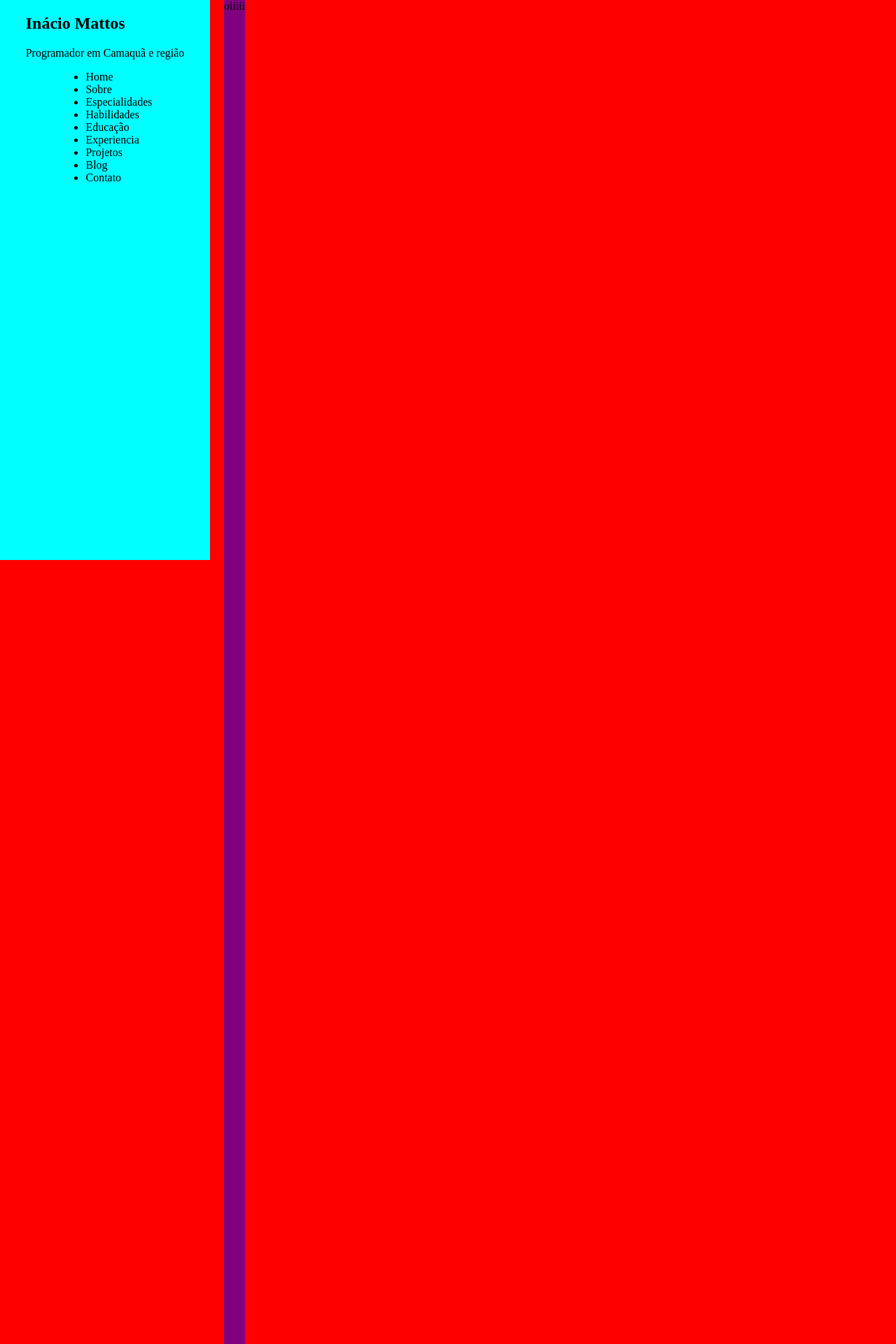
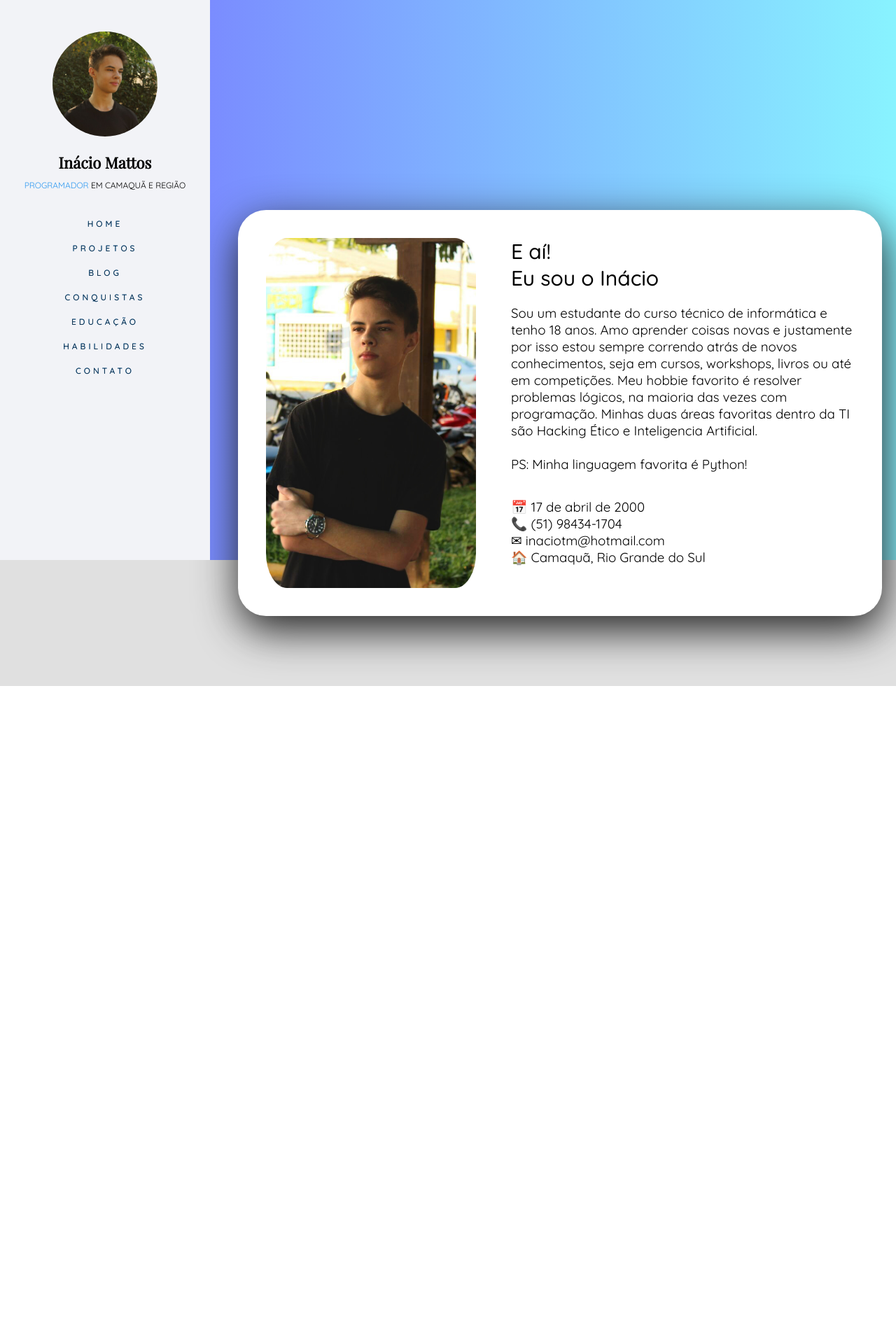
Before and after one commit to inacioMattos/inacio-site, a Django app: page / in a window 1280 px wide. Shown: the top 1920 px of the page at 70% size. After the commit the page ends 980 px from the top, so only its background shows below. Run offline with Django 3.2, Linux system fonts and the light colour scheme; some libraries are stand-ins or nearby versions.

Commit message:
Home completa

```diff
--- a/static/css/base.css
+++ b/static/css/base.css
@@ -1,5 +1,6 @@
 body{
 	margin: 0px;
+	background-color: #e0e0e0;
 }
 
 
@@ -11,11 +12,12 @@ a {
 .main{
 	display: flex;
 	flex-direction: row;
-	background-color: red;
+	z-index: -2;
 }
 
 .menu{
-	background-color: aqua;
+	background-color: #f2f3f7;
+	font-family: 'Playfair Display', serif;
 	height: 100vh;
 	padding: 0px 25px 0px 25px;
 	margin-right: 20px;
@@ -25,26 +27,81 @@ a {
 	flex-direction: column;
 	position: sticky;
 	top: 0;
+	text-align: center;
+	min-width: 250px;
+	z-index: 10;
+}
+
+.img-menu{
+	background-size: cover;
+    background-position: center center;
+    background-repeat: no-repeat;
+	position: relative;
+	width: 150px;
+	height: 150px;
+	border-radius: 50%;
+	margin: 45px auto 0px auto;
+}
+
+.items{
+	padding: 5px 0px 5px 0px;
+	text-transform: uppercase;
+	font-family: 'Quicksand', sans-serif;
+	font-size: 12px;
+	margin-top: 24px;
+	font-weight: 500;
+}
+
+ul{
+	list-style-type: none;
+}
+
+#header{
+	margin-bottom: 5px;
+}
+
+.item-menu{
+	padding: 10px 0px 10px 0px;
+	color: rgba(0, 0, 0, 0.7);
+	transition: all 0.3s;
+	letter-spacing: 4px;
+	text-shadow: 0px 0px 0px #2c98f0;
+}
+.item-menu:hover{
+	color: black;
+	text-shadow: 3px 3px 10px #2c98f0;
+	letter-spacing: 2px;
+}
+
+ul .ativo{
+	color: #2c98f0;
+	text-decoration: underline;
+}
+
+.sub-header
+{
+	font-family: 'Quicksand', sans-serif;
+	text-transform: uppercase;
+	font-size: 12px;
 }
 
 .btn-menu{
 	margin-right: 20px;
 	font-size: 60px;
-	background-color: blue;
 	transition: all 1s;
 	display: none;
 }
 
 .conteudo{
-	background-color: purple;
-	transition: all 1s;
-	height: 500vh;
+	width: 100%;
 }
 
 
-@media only screen and (max-width: 700px)
+@media only screen and (max-width: 800px)
 {
-
+	.main{
+		height: 100vh;
+	}
 
 	.menu{
 		position: fixed;
--- /dev/null
+++ b/static/css/home.css
@@ -0,0 +1,143 @@
+.main-home{
+	width: 100%;
+	height: 100%;
+	display: flex;
+	flex-direction: column;
+	align-items: center;
+}
+
+.gradient{
+	width: 100%;
+	height: 800px;
+	background-image: -webkit-linear-gradient(0deg,#766dff 0%,#88f3ff 100%);
+	position: absolute;
+	top: 0px;
+	left: 0px;
+	z-index: -1;
+}
+
+div.card{
+	margin: 300px 100px 100px 100px;
+	background-color: white;
+	display: flex;
+	padding: 40px;
+	font-family: 'Quicksand', sans-serif;
+	border-radius: 40px;
+	max-width: 1000px;
+	flex-wrap: nowrap;
+	box-shadow:2px 20px 60px #212121;
+}
+
+.card div.foto-card{
+	background-size: cover;
+    background-position: center center;
+    background-repeat: no-repeat;
+	position: relative;
+	width: 400px;
+	height: 600px;
+	border-radius: 10%;
+	min-width: 400px;
+}
+
+.menu{
+	z-index: 10;
+}
+
+div.card div.texto{
+	display: flex;
+	flex-direction: column;
+	margin-left: 50px;
+}
+
+div.card div.texto span.header{
+	font-size: 40px;
+	font-weight: 500;
+}
+
+div.card div.texto h3{
+	font-weight: 400;
+}
+
+
+@media only screen and (max-width: 1700px)
+{
+	div.card div.foto-card{
+		min-width: 300px;
+		height: 500px;
+	}
+
+	div.card{
+
+		margin: 300px 20px 100px 20px;
+	}
+
+	div.card div.texto span.header{
+		font-size: 30px;
+	}
+
+	@media only screen and (max-width: 1200px)
+	{
+		span.cortar{
+			display: none;
+		}
+
+		@media only screen and (max-width: 1100px)
+		{
+			div.card
+			{
+				flex-direction: column;
+				align-items: center;
+				margin-top: 100px;
+			}
+
+			div.card div.foto-card{
+				height: 40vw;
+				min-height: 250px;
+				width: 40vw;
+				min-width: 250px;
+				margin-bottom: 40px;
+			}
+
+			div.card div.texto{
+				margin-left: 0px;
+			}
+
+			@media only screen and (max-width: 800px)
+			{
+				div.card div.foto-card{
+					width: 400px;
+					height: 400px;
+				}
+			}
+			@media only screen and (max-width: 500px)
+			{
+				body{
+					overflow-y: scroll;
+					overflow-x: hidden;
+				}
+				.gradient{
+					height: 100px;
+				}
+
+				div.card{
+					margin-top: 100px;
+					padding-top: 30px;
+					width: 100%;
+					box-shadow: 1px 1px 40px #00000041
+				}
+
+				div.card div.foto-card{
+					width: 90vw;
+					height: 90vw;
+					border-radius: 3%;
+				}
+
+				div.card div.texto{
+					margin: 10px;
+				}
+			}
+
+
+		}
+	}
+}
--- a/templates/base.html
+++ b/templates/base.html
@@ -8,7 +8,11 @@
 	<title>inácio</title>
 	<link href="{% static 'css/base.css' %}" rel="stylesheet">
 	<link href="{% static 'css/hamburgers.css' %}" rel="stylesheet">
+	<link href="https://fonts.googleapis.com/css?family=Playfair+Display" rel="stylesheet">
+	<link href="https://fonts.googleapis.com/css?family=Quicksand:300,400,500,700" rel="stylesheet">
 	<script src="{% static 'javascript/base.js' %}"></script>
+	{% block head %}
+	{% endblock %}
 </head>
 <body>
 
@@ -16,22 +20,20 @@
 	<div class="main">
 		<aside id="" role="complementary" class="menu">
 			<div class="text-center">
-				<div class="author-img" style="background-image: url(images/about.jpg);"></div>
-				<h1 id="colorlib-logo"><a href="{% url 'url_home' %}">Inácio Mattos</a></h1>
-				<span class="position"><a href="#">Programador</a> em Camaquã e região</span>
+				<div class="img-menu" style="background-image: url({% static 'images/eu-menu.jpg' %});"></div>
+				<h1 id="header"><a href="{% url 'url_home' %}" style="font-size: 22px;">Inácio Mattos</a></h1>
+				<span class="sub-header"><a href="#" style="color:#2c98f0;">Programador</a> em Camaquã e região</span>
 			</div>
 			<nav id="colorlib-main-menu" role="navigation" class="navbar">
 				<div id="navbar" class="collapse">
-					<ul>
-						<li class="active"><a href="#" data-nav-section="home">Home</a></li>
-						<li><a href="#" data-nav-section="about">Sobre</a></li>
-						<li><a href="#" data-nav-section="services">Especialidades</a></li>
-						<li><a href="#" data-nav-section="skills">Habilidades</a></li>
-						<li><a href="#" data-nav-section="education">Educação</a></li>
-						<li><a href="#" data-nav-section="experience">Experiencia</a></li>
-						<li><a href="#" data-nav-section="work">Projetos</a></li>
-						<li><a href="#" data-nav-section="blog">Blog</a></li>
-						<li><a href="#" data-nav-section="contact">Contato</a></li>
+					<ul class="items">
+						<a href="#" data-nav-section="home"><li class="item-menu">Home</li></a>
+						<a href="#" data-nav-section="projetos"><li class="item-menu">projetos</li></a>
+						<a href="#" data-nav-section="blog"><li class="item-menu">blog</li></a>
+						<a href="#" data-nav-section="conquistas"><li class="item-menu">conquistas</li></a>
+						<a href="#" data-nav-section="educação"><li class="item-menu">Educação</li></a>
+						<a href="#" data-nav-section="habilidades"><li class="item-menu">habilidades</li></a>
+						<a href="#" data-nav-section="contato"><li class="item-menu">contato</li></a>
 					</ul>
 				</div>
 			</nav>
--- a/templates/home.html
+++ b/templates/home.html
@@ -1,5 +1,31 @@
 {% extends 'base.html' %}
+{% load static %}
+
+
+{% block head %}
+<link href="{% static 'css/home.css' %}" rel="stylesheet">
+<script src="https://ajax.googleapis.com/ajax/libs/jquery/3.3.1/jquery.min.js"></script>
+    <script src="https://maxcdn.bootstrapcdn.com/bootstrap/3.3.7/js/bootstrap.min.js"></script>
+{% endblock %}
 
 {% block conteudo %}
-<span>oiiiii</span>
+<div class="main-home">
+	<div class="gradient"></div>
+	<div class="card">
+		<div class="foto-card" style="background-image: url({% static 'images/eu-card.jpg' %});"></div>
+		<div class="texto">
+			<span class="header">E aí!<br>Eu sou o Inácio</span>
+			<h3>Sou um estudante do curso técnico de informática e tenho 18 anos. Amo aprender coisas novas e justamente por isso estou sempre correndo atrás de novos conhecimentos, seja em cursos, workshops, livros ou até em competições.
+					Meu hobbie favorito é resolver problemas lógicos, na maioria das vezes com programação. <span class="cortar">Minhas duas áreas favoritas dentro da TI são Hacking Ético e Inteligencia Artificial.</span>
+					<br><br><span class="cortar"> PS: Minha linguagem favorita é Python!</span>
+			</h3>
+			<h3>
+				📅     17 de abril de 2000<br>
+				📞     (51) 98434-1704<br>
+				✉     inaciotm@hotmail.com<br>
+				🏠     Camaquã, Rio Grande do Sul
+			</h3>
+		</div>
+	</div>
+</div>
 {% endblock %}
```
Also changed, not shown: static/images/eu-card.jpg (added), static/images/eu-menu.jpg (added).
